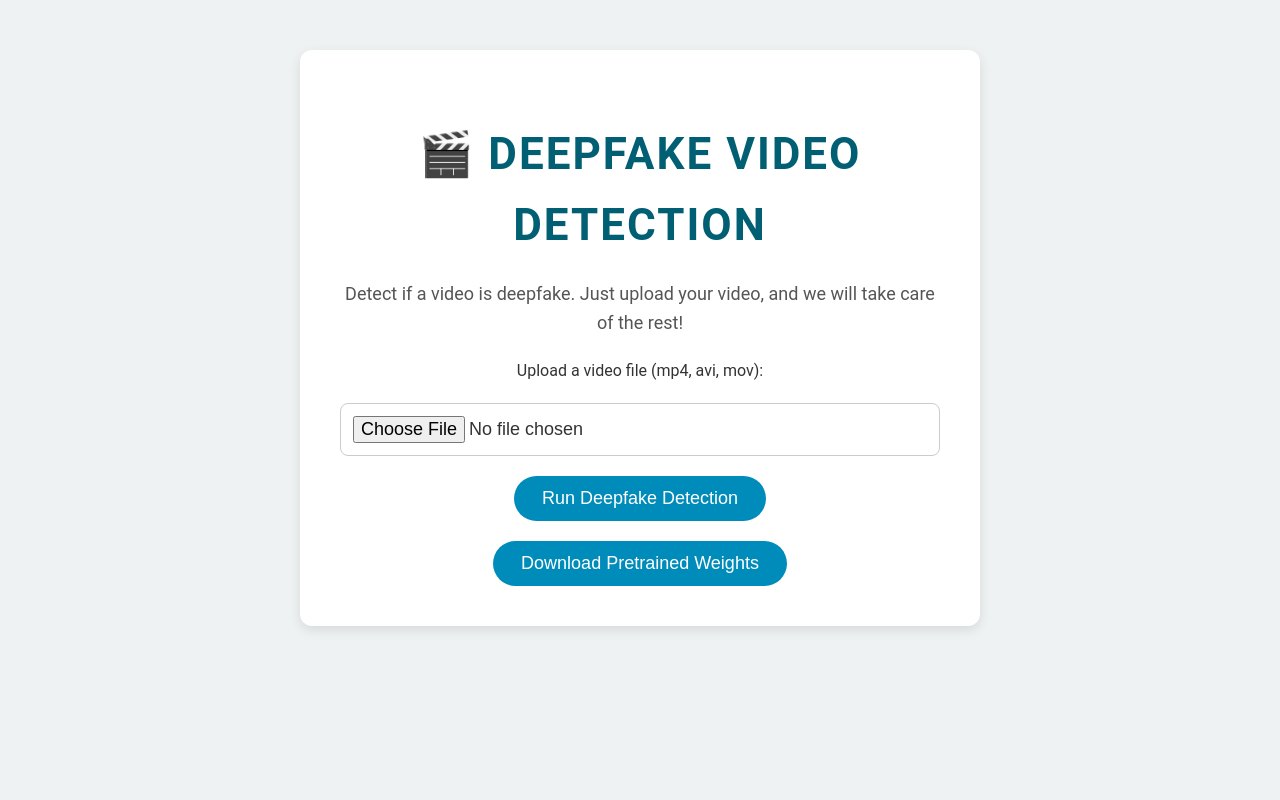
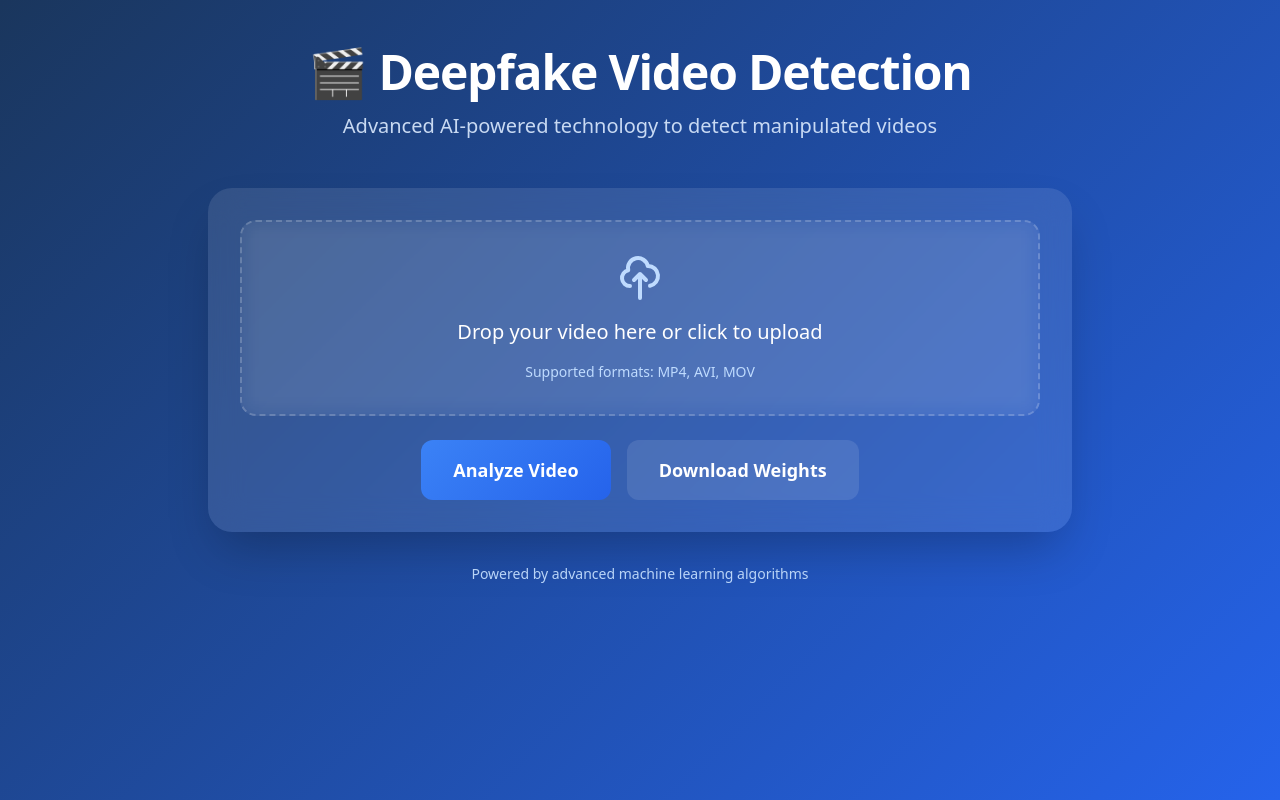
Before and after one commit to vanshikasingh11/deepfake_video_detection, a Flask app: page / in a window 1280 px wide. Run offline with Flask 3, Linux system fonts and the light colour scheme.

Commit message:
ui changes

```diff
--- a/static/style.css
+++ b/static/style.css
@@ -1,98 +1,29 @@
-/* Base styles */
-body {
-    background-color: #eef2f3;
-    font-family: 'Roboto', sans-serif;
-    color: #333;
-    line-height: 1.6;
-    margin: 0;
-    padding: 0;
+.gradient-bg {
+    background: linear-gradient(135deg, #1a365d 0%, #2563eb 100%);
 }
-
-/* Center container */
-.container {
-    margin: 50px auto;
-    padding: 40px;
-    max-width: 600px;
-    background-color: #ffffff;
-    box-shadow: 0 4px 12px rgba(0, 0, 0, 0.1);
-    border-radius: 12px;
-    text-align: center;
+.upload-area {
+    background: rgba(255, 255, 255, 0.02);
+    backdrop-filter: blur(10px);
+    border: 2px dashed rgba(255, 255, 255, 0.2);
+    transition: all 0.3s ease;
 }
-
-/* Heading */
-h1 {
-    color: #005f73;
-    font-size: 44px;
-    margin-bottom: 20px;
-    font-weight: bold;
-    text-transform: uppercase;
-    letter-spacing: 2px;
+.upload-area:hover {
+    border-color: rgba(255, 255, 255, 0.4);
+    background: rgba(255, 255, 255, 0.05);
 }
-
-/* Paragraph */
-p {
-    color: #555;
-    font-size: 18px;
-    margin-bottom: 20px;
+.btn-primary {
+    background: linear-gradient(135deg, #3b82f6 0%, #2563eb 100%);
+    transition: all 0.3s ease;
 }
-
-/* Styled button */
-button {
-    background-color: #008CBA;
-    color: white;
-    font-size: 18px;
-    padding: 12px 28px;
-    border-radius: 50px;
-    border: none;
-    margin-top: 20px;
-    cursor: pointer;
-    transition: background-color 0.3s ease, transform 0.2s ease;
+.btn-primary:hover {
+    transform: translateY(-2px);
+    box-shadow: 0 4px 12px rgba(37, 99, 235, 0.3);
 }
-
-button:hover {
-    background-color: #005f73;
-    transform: scale(1.05);
+.btn-secondary {
+    background: rgba(255, 255, 255, 0.1);
+    transition: all 0.3s ease;
 }
-
-/* File input */
-input[type="file"] {
-    margin-top: 20px;
-    padding: 12px;
-    font-size: 18px;
-    border-radius: 8px;
-    border: 1px solid #ccc;
-    width: 100%;
-    box-sizing: border-box;
-    transition: border-color 0.3s ease;
+.btn-secondary:hover {
+    background: rgba(255, 255, 255, 0.2);
+    transform: translateY(-2px);
 }
-
-input[type="file"]:hover {
-    border-color: #008CBA;
-}
-
-/* Flash messages */
-.flash-messages {
-    margin-top: 20px;
-    font-size: 18px;
-    color: #28a745;
-    background-color: #d4edda;
-    padding: 10px;
-    border-radius: 8px;
-    border: 1px solid #c3e6cb;
-}
-
-/* Responsive text */
-@media (max-width: 768px) {
-    h1 {
-        font-size: 36px;
-    }
-
-    button {
-        padding: 10px 20px;
-        font-size: 16px;
-    }
-
-    input[type="file"] {
-        font-size: 16px;
-    }
-}
--- a/templates/index.html
+++ b/templates/index.html
@@ -3,36 +3,114 @@
 <head>
     <meta charset="UTF-8">
     <meta name="viewport" content="width=device-width, initial-scale=1.0">
-    <title>Deepfake Video Detection</title>
+    <title>Deepfake Detection Tool</title>
+    <link href="https://cdnjs.cloudflare.com/ajax/libs/tailwindcss/2.2.19/tailwind.min.css" rel="stylesheet">
     <link rel="stylesheet" href="{{ url_for('static', filename='style.css') }}">
 </head>
-<body>
-    <div class="container">
-        <h1>🎬 Deepfake Video Detection</h1>
-        <p>Detect if a video is deepfake. Just upload your video, and we will take care of the rest!</p>
+<body class="gradient-bg min-h-screen">
+    <div class="container mx-auto px-4 py-12 max-w-4xl">
+        <!-- Header Section -->
+        <div class="text-center mb-12">
+            <h1 class="text-5xl font-bold text-white mb-4 tracking-tight">
+                🎬 Deepfake Video Detection
+            </h1>
+            <p class="text-xl text-blue-100 opacity-90">
+                Advanced AI-powered technology to detect manipulated videos
+            </p>
+        </div>
 
-        <!-- Form to upload a video -->
-        <form method="POST" enctype="multipart/form-data" aria-label="Upload Video Form">
-            <label for="file">Upload a video file (mp4, avi, mov):</label>
-            <input type="file" id="file" name="file" accept="video/*" required>
-            <button type="submit">Run Deepfake Detection</button>
+        <!-- Main Content -->
+        <div class="bg-white bg-opacity-10 backdrop-filter backdrop-blur-lg rounded-3xl p-8 shadow-2xl">
+            <!-- Upload Form -->
+            <form method="POST" enctype="multipart/form-data" class="space-y-6">
+                <div class="upload-area rounded-2xl p-8 text-center cursor-pointer">
+                    <label for="file" class="block cursor-pointer">
+                        <div class="space-y-4">
+                            <svg class="w-12 h-12 mx-auto text-blue-200" fill="none" stroke="currentColor" viewBox="0 0 24 24">
+                                <path stroke-linecap="round" stroke-linejoin="round" stroke-width="2" d="M7 16a4 4 0 01-.88-7.903A5 5 0 1115.9 6L16 6a5 5 0 011 9.9M15 13l-3-3m0 0l-3 3m3-3v12" />
+                            </svg>
+                            <div class="text-xl font-medium text-white">
+                                Drop your video here or click to upload
+                            </div>
+                            <p class="text-blue-200 text-sm">
+                                Supported formats: MP4, AVI, MOV
+                            </p>
+                        </div>
+                    </label>
+                    <input type="file" id="file" name="file" accept="video/*" required
+                           class="hidden">
+                </div>
+
+                <!-- Action Buttons -->
+                <div class="flex flex-col sm:flex-row gap-4 justify-center mt-8">
+                    <button type="submit"
+                            class="btn-primary px-8 py-4 rounded-xl text-white font-semibold text-lg w-full sm:w-auto">
+                        Analyze Video
+                    </button>
+                    <button type="button" formaction="{{ url_for('download_weights') }}"
+                            class="btn-secondary px-8 py-4 rounded-xl text-white font-semibold text-lg w-full sm:w-auto">
+                        Download Weights
+                    </button>
+                </div>
             </form>
 
-        <!-- Button to download weights -->
-        <form action="{{ url_for('download_weights') }}" method="get" aria-label="Download Weights Form">
-            <button type="submit">Download Pretrained Weights</button>
-        </form>
-
-        <!-- Flash messages for results or errors -->
+            <!-- Results Section -->
             {% with messages = get_flashed_messages() %}
                 {% if messages %}
-                <ul class="flash-messages">
+                    <div class="mt-8 space-y-4">
                         {% for message in messages %}
-                        <li>{{ message }}</li>
+                            <div class="bg-blue-900 bg-opacity-50 border border-blue-200 border-opacity-20 rounded-xl p-4 text-blue-100">
+                                {{ message }}
+                            </div>
                         {% endfor %}
-                </ul>
+                    </div>
                 {% endif %}
             {% endwith %}
         </div>
+
+        <!-- Footer -->
+        <div class="text-center mt-8 text-blue-200 text-sm">
+            <p>Powered by advanced machine learning algorithms</p>
+        </div>
+    </div>
+
+    <script>
+        // Handle drag and drop functionality
+        const uploadArea = document.querySelector('.upload-area');
+        const fileInput = document.querySelector('#file');
+
+        ['dragenter', 'dragover', 'dragleave', 'drop'].forEach(eventName => {
+            uploadArea.addEventListener(eventName, preventDefaults, false);
+        });
+
+        function preventDefaults(e) {
+            e.preventDefault();
+            e.stopPropagation();
+        }
+
+        ['dragenter', 'dragover'].forEach(eventName => {
+            uploadArea.addEventListener(eventName, highlight, false);
+        });
+
+        ['dragleave', 'drop'].forEach(eventName => {
+            uploadArea.addEventListener(eventName, unhighlight, false);
+        });
+
+        function highlight(e) {
+            uploadArea.classList.add('bg-opacity-10');
+        }
+
+        function unhighlight(e) {
+            uploadArea.classList.remove('bg-opacity-10');
+        }
+
+        uploadArea.addEventListener('drop', handleDrop, false);
+
+        function handleDrop(e) {
+            const dt = e.dataTransfer;
+            const files = dt.files;
+            fileInput.files = files;
+        }
+    </script>
 </body>
 </html>
```
Lines whose indentation alone changed are shown as unchanged.
